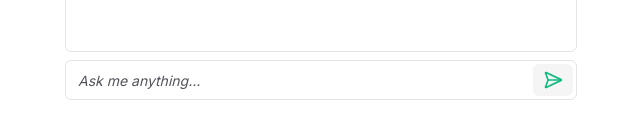
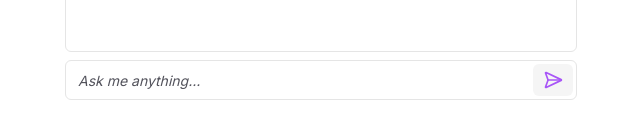
Before and after one commit to Manizha-khorram/AI-Customer-Service, a Next.js app in the folder ai-cs-chatbot/: page / in a window 1280 px wide. Shown: the part 544-682 px from the top of the page, without its empty margins (319-959 px from the left). Built offline with nearby package versions, Linux system fonts and the light colour scheme.

Commit message:
Revamping the electromagnetic spectrum value for the button

```diff
--- a/ai-cs-chatbot/components/chat.tsx
+++ b/ai-cs-chatbot/components/chat.tsx
@@ -62,7 +62,7 @@ export default function Chat() {
                                     <div className = 'mb-6 flexgap-3'>
                                         <Avatar>
                                             <AvatarImage src =''></AvatarImage>
-                                            <AvatarFallback className = 'bg-emerald-500 text-white'>
+                                            <AvatarFallback className = 'bg-purple-500 text-white'>
                                                 AI
                                             </AvatarFallback>
                                         </Avatar>
@@ -96,7 +96,7 @@ export default function Chat() {
                             disabled={isLoading}
                             className='absolute right-1 top-1 h-8 w-10'
                         >
-                        <SendHorizontalIcon className='h-5 w-5 text-emerald-500'></SendHorizontalIcon>
+                        <SendHorizontalIcon className='h-5 w-5 text-purple-500'></SendHorizontalIcon>
                         </Button>
                     </form>
                 </div>
```
